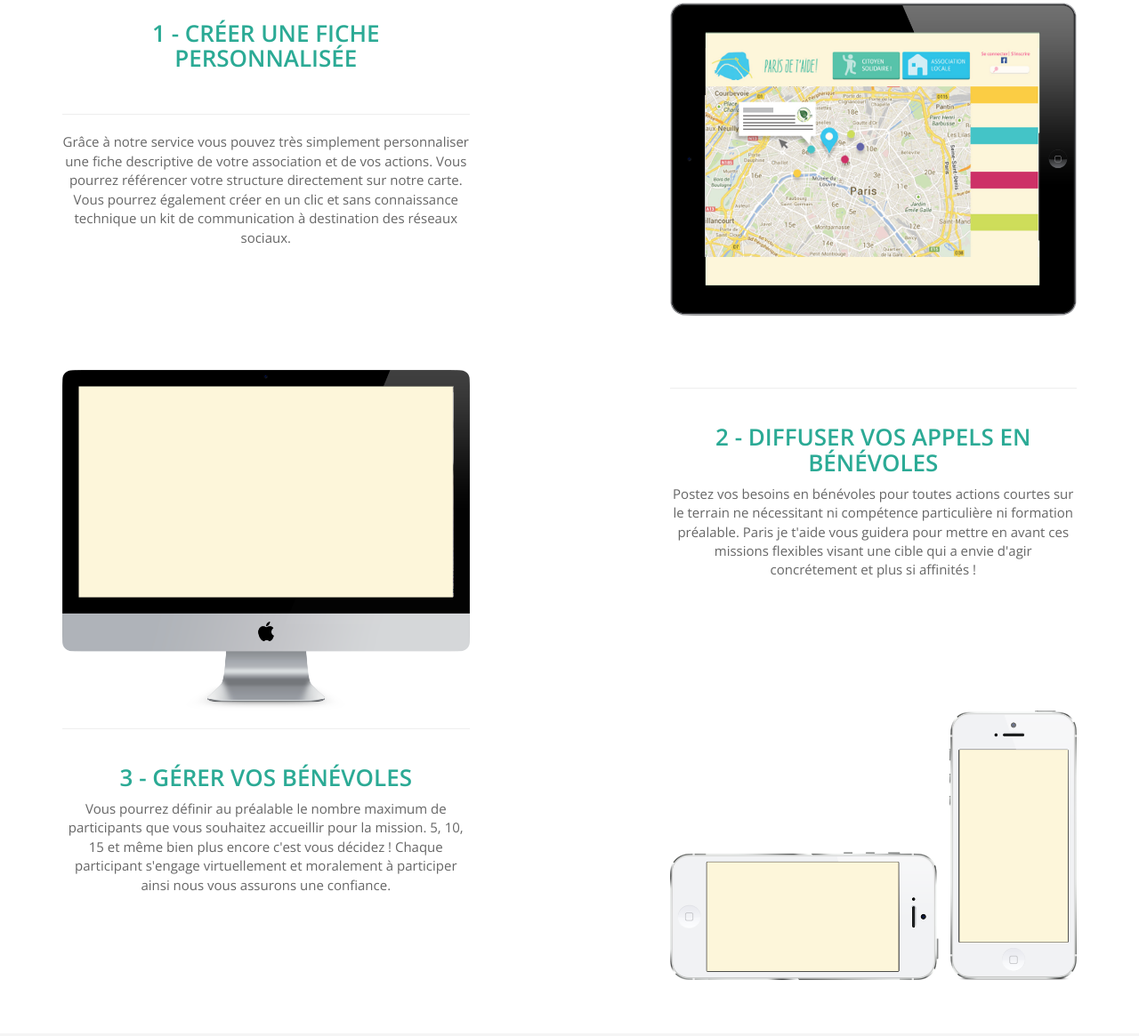
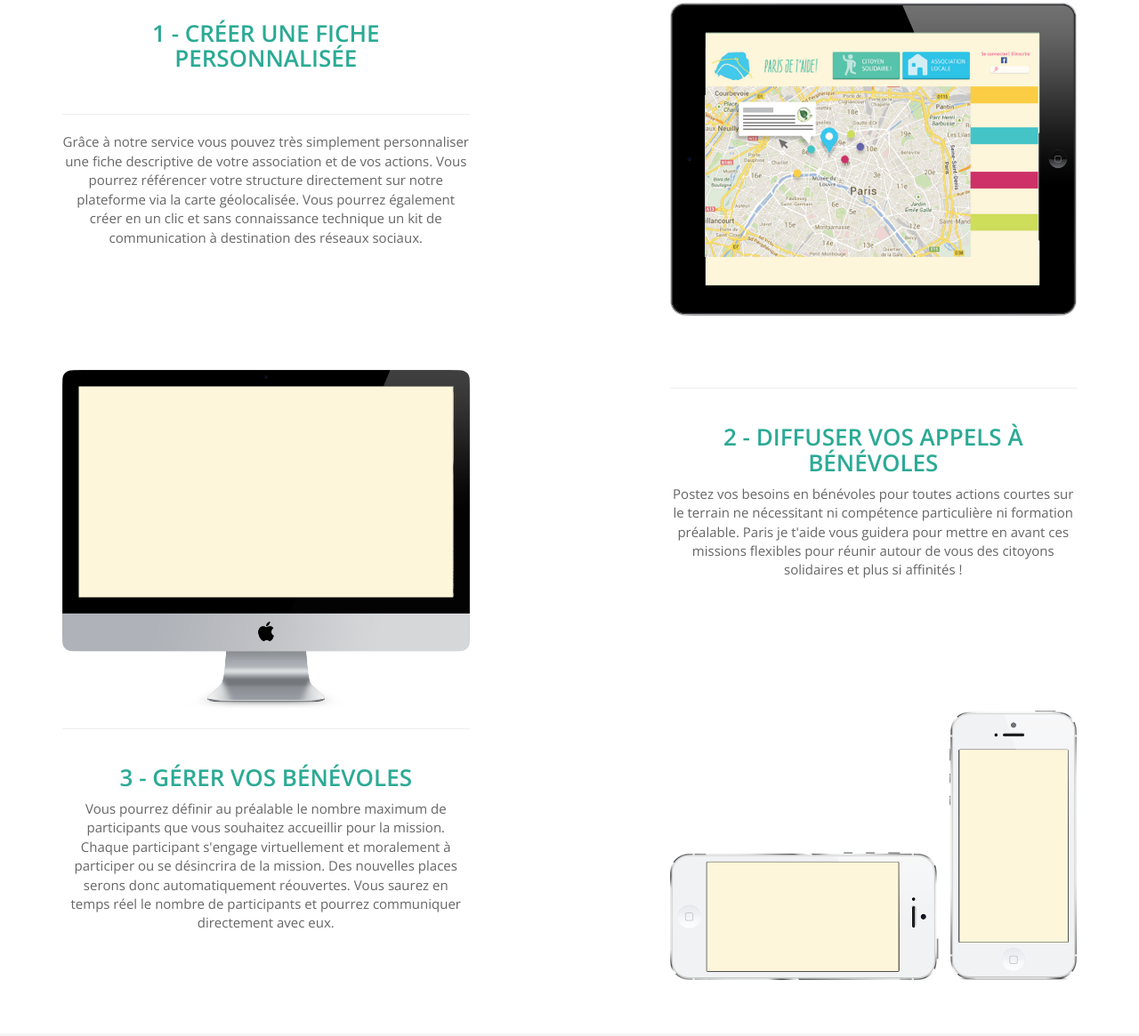
Before and after one commit to melnav/paris-je-taide, a plain HTML site: page associations.html in a window 1280 px wide. Shown: the part 1572-2737 px from the top of the page at 89% size. Drawn offline with nearby package versions, Linux system fonts and the light colour scheme; a script that the page names is missing.

Commit message:
modif textes asso

```diff
--- a/associations.html
+++ b/associations.html
@@ -131,7 +131,7 @@
                 <h2 class="section-heading text-centered h2" >1 - CRÉER UNE FICHE PERSONNALISÉE
                 </br></br></h2></p>
                 <hr class="section-heading-spacer ">
-                <p class="text-center p"> Grâce à notre service vous pouvez très simplement personnaliser une fiche descriptive de votre association et de vos actions. Vous pourrez référencer votre structure directement sur notre carte. Vous pourrez également créer en un clic et sans connaissance technique un kit de communication à destination des réseaux sociaux.  </br></br></br></br></p>
+                <p class="text-center p"> Grâce à notre service vous pouvez très simplement personnaliser une fiche descriptive de votre association et de vos actions. Vous pourrez référencer votre structure directement sur notre plateforme via la carte géolocalisée. Vous pourrez également créer en un clic et sans connaissance technique un kit de communication à destination des réseaux sociaux.  </br></br></br></br></p>
               </div>
               <div class="col-lg-5 col-lg-offset-2 col-sm-6">
                 <img class="img-responsive" src="assets/img/ipad.png" alt="">
@@ -152,9 +152,9 @@
               <div class="col-lg-5 col-lg-offset-1 col-sm-push-6  col-sm-6 ">
                 <hr class="section-heading-spacer">
                 <div class="clearfix"></div>
-                <h2 class="section-heading text-center h2 ">2 - DIFFUSER VOS APPELS EN BÉNÉVOLES
+                <h2 class="section-heading text-center h2 ">2 - DIFFUSER VOS APPELS À BÉNÉVOLES
                 </h2>
-                <p class="text-center">Postez vos besoins en bénévoles pour toutes actions courtes sur le terrain ne nécessitant ni compétence particulière ni formation préalable. Paris je t'aide vous guidera pour mettre en avant ces missions flexibles visant une cible qui a envie d'agir concrétement et plus si affinités ! </p>
+                <p class="text-center">Postez vos besoins en bénévoles pour toutes actions courtes sur le terrain ne nécessitant ni compétence particulière ni formation préalable. Paris je t'aide vous guidera pour mettre en avant ces missions flexibles pour réunir autour de vous des citoyons solidaires et plus si affinités ! </p>
               </div>
               <div class="col-lg-5 col-sm-pull-6  col-sm-6">
                 <img class="img-responsive" src="assets/img/doge.png" alt="">
@@ -177,7 +177,7 @@
                 <div class="clearfix"></div>
                 <h2 class="section-heading text-center h2">3 - GÉRER VOS BÉNÉVOLES
                 </h2>
-                <p class="text-center">Vous pourrez définir au préalable le nombre maximum de participants que vous souhaitez accueillir pour la mission. 5, 10, 15 et même bien plus encore c'est vous décidez ! Chaque participant s'engage virtuellement et moralement à participer ainsi nous vous assurons une confiance. </br></p>
+                <p class="text-center">Vous pourrez définir au préalable le nombre maximum de participants que vous souhaitez accueillir pour la mission. Chaque participant s'engage virtuellement et moralement à participer ou se désincrira de la mission. Des nouvelles places serons donc automatiquement réouvertes. Vous saurez en temps réel le nombre de participants et pourrez communiquer directement avec eux. </br></p>
               </div>
               <div class="col-lg-5 col-lg-offset-2 col-sm-6">
                 <a target="_blank" href="http://www.psdcovers.com/"><img a href="http://www.psdcovers.com/" class="img-responsive" src="assets/img/phones.png" alt=""></br></br></br>
```
